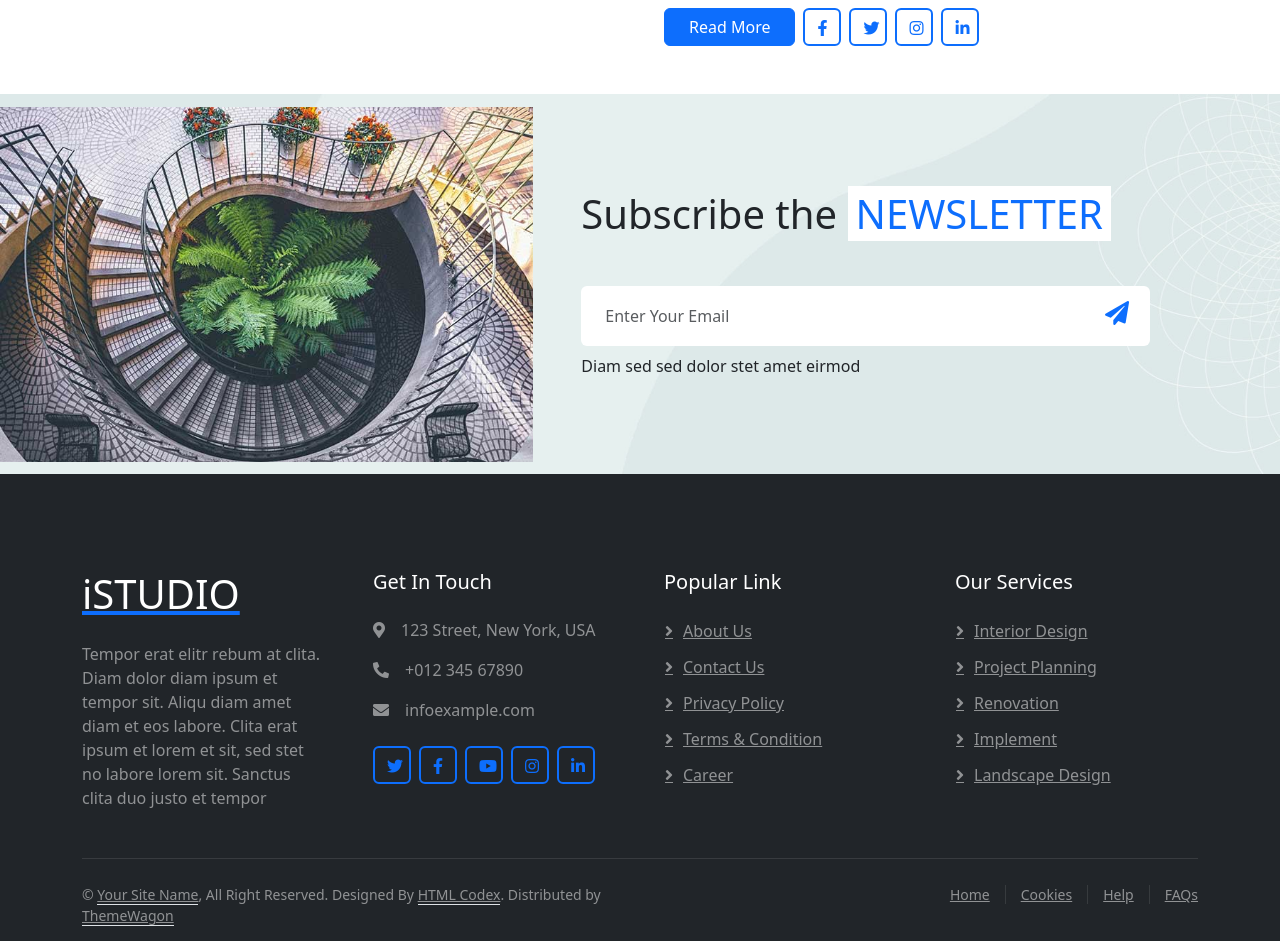
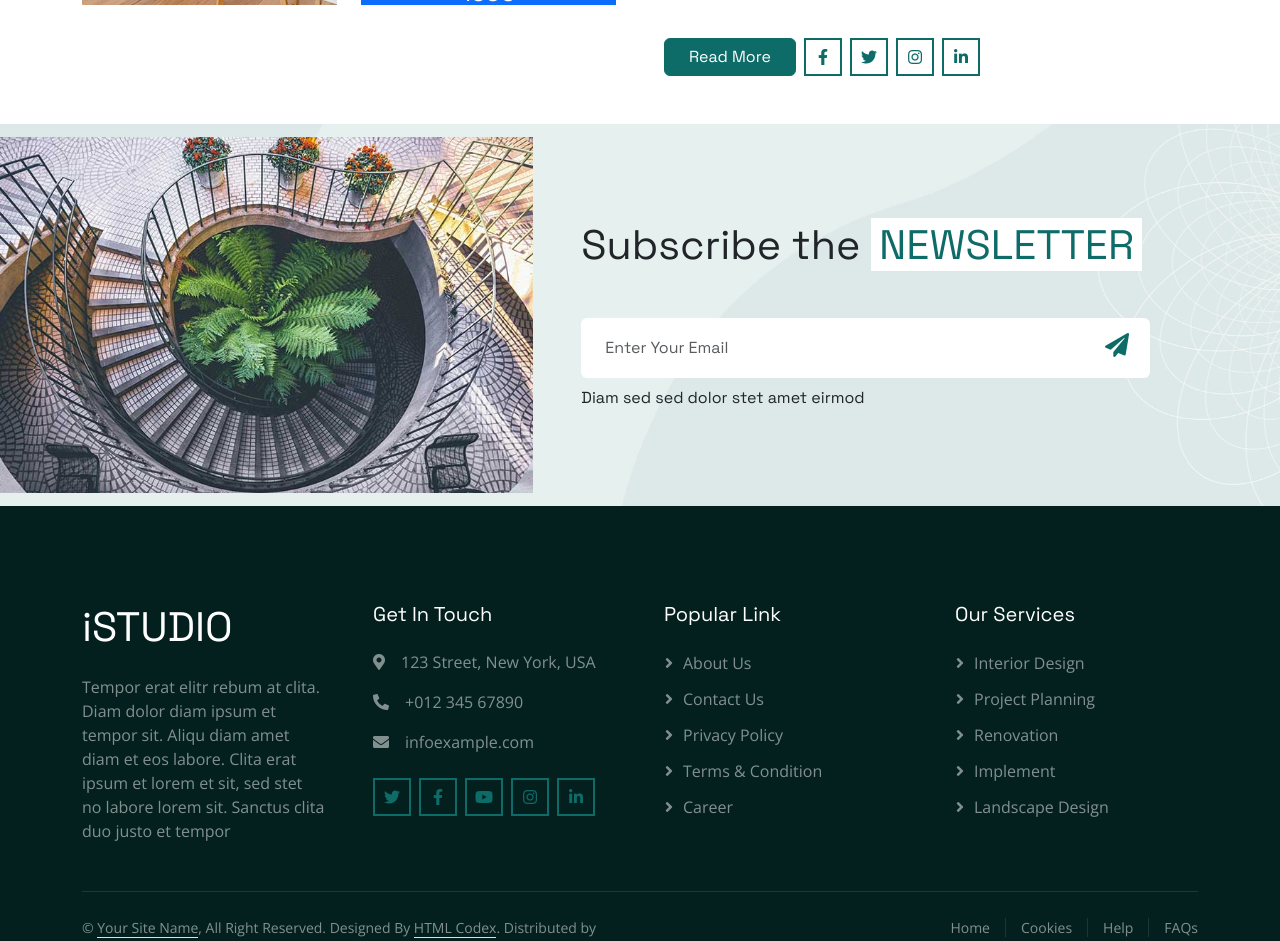
Before and after one commit to Aliantek/Caritas, an Angular app: page / in a window 1280 px wide. Shown: the part 1260-2201 px from the top of the page. Built offline with nearby package versions, Linux system fonts and the light colour scheme.

Commit message:
update/ se aplican estilos primarios

```diff
--- a/angular.json
+++ b/angular.json
@@ -27,18 +27,18 @@
               "src/assets"
             ],
             "styles": [
-              "src/styles.css",
+              "node_modules/bootstrap/dist/css/bootstrap.min.css",
               "src/assets/lib/animate/animate.min.css",
-              "node_modules/bootstrap/dist/css/bootstrap.min.css",
-              "src/assets/lib/owlcarousel/assets/owl.carousel.min.css"
+              "src/assets/lib/owlcarousel/assets/owl.carousel.min.css",
+              "src/styles.css"
             ],
             "scripts": [
-              "src/js/main.js",
+              "node_modules/bootstrap/dist/js/bootstrap.bundle.min.js",
               "src/assets/lib/wow/wow.min.js",
               "src/assets/lib/easing/easing.min.js",
               "src/assets/lib/waypoints/waypoints.min.js",
               "src/assets/lib/owlcarousel/owl.carousel.min.js",
-              "node_modules/bootstrap/dist/js/bootstrap.bundle.min.js"
+              "src/js/main.js"
             ]
           },
           "configurations": {
--- a/src/app/pages/home/home.component.html
+++ b/src/app/pages/home/home.component.html
@@ -57,3 +57,4 @@
 <app-about></app-about>
 <app-contact></app-contact>
 <app-footer></app-footer>
+<app-bttp></app-bttp>
--- a/src/app/pages/home/home.component.ts
+++ b/src/app/pages/home/home.component.ts
@@ -3,10 +3,11 @@ import { HeaderComponent } from '../../shared/header/header.component';
 import { FooterComponent } from '../../shared/footer/footer.component';
 import { AboutComponent } from '../about/about.component';
 import { ContactComponent } from '../contact/contact.component';
+import { BttpComponent } from '../../shared/bttp/bttp.component';
 
 @Component({
   selector: 'app-home',
-  imports: [HeaderComponent, FooterComponent, AboutComponent, ContactComponent],
+  imports: [HeaderComponent, FooterComponent, AboutComponent, ContactComponent, BttpComponent],
   templateUrl: './home.component.html',
   styleUrl: './home.component.css'
 })
--- a/src/styles.css
+++ b/src/styles.css
@@ -1,15 +1,27 @@
 /********** Template CSS **********/
+
+body {
+  font-family: "Space Grotesk", sans-serif;
+}
+
+a {
+  text-decoration: none !important;
+}
+
+:root {
+  --bs-primary: rgba(13, 107, 104);
+}
 
 /*** Spinner ***/
 #spinner {
   opacity: 0;
   visibility: hidden;
-    transition: opacity .5s ease-out, visibility 0s linear .5s;
+  transition: opacity 0.5s ease-out, visibility 0s linear 0.5s;
   z-index: 99999;
 }
 
 #spinner.show {
-    transition: opacity .5s ease-out, visibility 0s linear 0s;
+  transition: opacity 0.5s ease-out, visibility 0s linear 0s;
   visibility: visible;
   opacity: 1;
 }
@@ -24,7 +36,19 @@
 
 /*** Button ***/
 .btn {
-    transition: .5s;
+  transition: 0.5s;
+}
+
+.btn-primary {
+  color: rgb(255, 255, 255);
+  background-color: rgb(13, 107, 104);
+  border-color: rgb(13, 107, 104);
+}
+
+.btn-primary:hover {
+  color: rgb(255, 255, 255);
+  background-color: rgb(11, 91, 88);
+  border-color: rgb(10, 86, 83);
 }
 
 .btn-square {
@@ -50,13 +74,13 @@
   align-items: center;
   justify-content: center;
   font-weight: normal;
+  border-radius: 0;
 }
-
 
 /*** Navbar ***/
 .sticky-top {
   top: -150px;
-    transition: .5s;
+  transition: 0.5s;
 }
 
 .navbar {
@@ -74,7 +98,7 @@
 
 .navbar .navbar-nav .nav-link:hover,
 .navbar .navbar-nav .nav-link.active {
-    color: var(--bs-primary)
+  color: var(--bs-primary);
 }
 
 .navbar .dropdown-toggle::after {
@@ -93,7 +117,7 @@
 }
 
 @media (max-width: 991.98px) {
-    .navbar .navbar-nav .nav-link  {
+  .navbar .navbar-nav .nav-link {
     margin-left: 0;
     padding: 10px 0;
   }
@@ -107,27 +131,26 @@
     top: 150%;
     opacity: 0;
     visibility: hidden;
-        transition: .5s;
+    transition: 0.5s;
   }
 
   .navbar .nav-item:hover .dropdown-menu {
     top: 100%;
     visibility: visible;
-        transition: .5s;
+    transition: 0.5s;
     opacity: 1;
   }
 }
-
 
 /*** Hero Header ***/
 .hero-header {
   margin-top: -100px;
   padding-top: 150px;
-    background: url('assets/img_base/hero-bg.jpg') top center no-repeat;
+  background: url("assets/img_base/hero-bg.jpg") top center no-repeat;
   background-size: cover;
 }
 
-.hero-header .breadcrumb-item+.breadcrumb-item::before {
+.hero-header .breadcrumb-item + .breadcrumb-item::before {
   color: var(--light);
 }
 
@@ -165,7 +188,7 @@
   width: 15px;
   height: 15px;
   border: 2px solid var(--bs-white);
-    transition: .5s;
+  transition: 0.5s;
 }
 
 .header-carousel .owl-dot.active {
@@ -173,6 +196,15 @@
   background: var(--bs-white);
 }
 
+.text-primary {
+  color: rgb(13, 107, 104) !important;
+}
+
+.display-1 {
+  font-size: calc(1.625rem + 4.5vw);
+  font-weight: 400;
+  line-height: 1.2;
+}
 
 /*** About ***/
 .about-img {
@@ -191,10 +223,9 @@
   background-size: contain;
 }
 
-
 /*** Project ***/
 .project-item img {
-    transition: .5s;
+  transition: 0.5s;
 }
 
 .project-item:hover img {
@@ -212,16 +243,15 @@
   flex-direction: column;
   align-items: flex-start;
   justify-content: flex-end;
-    background: linear-gradient(rgba(255, 255, 255, .1) 50%, var(--bs-dark));
+  background: linear-gradient(rgba(255, 255, 255, 0.1) 50%, var(--bs-dark));
   z-index: 1;
 }
-
 
 /*** Service ***/
 .service-item {
   position: relative;
   padding: 30px 25px;
-    transition: .5s;
+  transition: 0.5s;
 }
 
 .service-item.bg-primary:hover {
@@ -230,7 +260,7 @@
 
 .service-item.bg-primary p {
   color: var(--bs-light);
-    transition: .5s;
+  transition: 0.5s;
 }
 
 .service-item.bg-primary:hover p {
@@ -243,13 +273,12 @@
 
 .service-item.bg-light p {
   color: var(--bs-secondary);
-    transition: .5s;
+  transition: 0.5s;
 }
 
 .service-item.bg-light:hover p {
   color: var(--bs-light);
 }
-
 
 .service-item .service-img h3 {
   position: absolute;
@@ -261,7 +290,7 @@
 .service-item.bg-primary .service-img h3 {
   background: var(--bs-primary);
   color: var(--bs-white);
-    transition: .5s;
+  transition: 0.5s;
 }
 
 .service-item.bg-primary:hover .service-img h3 {
@@ -272,7 +301,7 @@
 .service-item.bg-light .service-img h3 {
   background: var(--bs-light);
   color: var(--bs-dark);
-    transition: .5s;
+  transition: 0.5s;
 }
 
 .service-item.bg-light:hover .service-img h3 {
@@ -280,10 +309,9 @@
   color: var(--bs-white);
 }
 
-
 /*** Our Team ***/
 .team-item img {
-    transition: .5s;
+  transition: 0.5s;
 }
 
 .team-item:hover img {
@@ -301,7 +329,7 @@
   flex-direction: column;
   align-items: flex-start;
   justify-content: flex-end;
-    background: linear-gradient(rgba(255, 255, 255, .1) 50%, var(--bs-dark));
+  background: linear-gradient(rgba(255, 255, 255, 0.1) 50%, var(--bs-dark));
   z-index: 1;
 }
 
@@ -311,7 +339,6 @@
   color: var(--bs-white);
   background: var(--bs-primary);
 }
-
 
 /*** Testimonial ***/
 .testimonial-img {
@@ -362,7 +389,7 @@
   height: 15px;
   background: var(--bs-white);
   border: 2px solid var(--bs-primary);
-    transition: .5s;
+  transition: 0.5s;
 }
 
 .testimonial-carousel .owl-dot.active {
@@ -382,10 +409,9 @@
   }
 }
 
-
 /*** Newsletter ***/
 .newsletter {
-    background: url('assets//img_base/hero-bg.jpg') bottom right no-repeat;
+  background: url("assets//img_base/hero-bg.jpg") bottom right no-repeat;
   background-size: cover;
 }
 
@@ -394,33 +420,37 @@
     max-width: 100% !important;
   }
 
-    .newsletter .newsletter-text  {
-        padding-right: calc(((100% - 960px) / 2) + .75rem);
+  .newsletter .newsletter-text {
+    padding-right: calc(((100% - 960px) / 2) + 0.75rem);
   }
 }
 
 @media (min-width: 1200px) {
-    .newsletter .newsletter-text  {
-        padding-right: calc(((100% - 1140px) / 2) + .75rem);
+  .newsletter .newsletter-text {
+    padding-right: calc(((100% - 1140px) / 2) + 0.75rem);
   }
 }
 
 @media (min-width: 1400px) {
-    .newsletter .newsletter-text  {
-        padding-right: calc(((100% - 1320px) / 2) + .75rem);
+  .newsletter .newsletter-text {
+    padding-right: calc(((100% - 1320px) / 2) + 0.75rem);
   }
 }
 
+/*** Footer ***/
 
-/*** Footer ***/
+.bg-dark {
+  background-color: rgb(3, 32, 31) !important;
+}
+
 .footer .btn.btn-link {
   display: block;
   margin-bottom: 10px;
   padding: 0;
   text-align: left;
-    color: rgba(255,255,255,.5);
+  color: rgba(255, 255, 255, 0.5);
   font-weight: normal;
-    transition: .3s;
+  transition: 0.3s;
 }
 
 .footer .btn.btn-link:hover {
@@ -440,11 +470,11 @@
 .footer .copyright {
   padding: 25px 0;
   font-size: 14px;
-    border-top: 1px solid rgba(256, 256, 256, .1);
+  border-top: 1px solid rgba(256, 256, 256, 0.1);
 }
 
 .footer .copyright a {
-    color: rgba(255,255,255,.5);
+  color: rgba(255, 255, 255, 0.5);
 }
 
 .footer .copyright a:hover {
@@ -454,7 +484,7 @@
 .footer .footer-menu a {
   margin-right: 15px;
   padding-right: 15px;
-    border-right: 1px solid rgba(255, 255, 255, .1);
+  border-right: 1px solid rgba(255, 255, 255, 0.1);
 }
 
 .footer .footer-menu a:last-child {
@@ -462,3 +492,31 @@
   padding-right: 0;
   border-right: none;
 }
+
+.footer {
+  font-family: "Open Sans", sans-serif;
+}
+
+.text-white {
+  color: rgb(255, 255, 255) !important;
+  font-family: "Space Grotesk", sans-serif;
+}
+
+h1 {
+  font-size: calc(1.375rem + 1.5vw);
+}
+
+h5 {
+  font-size: 1.25rem;
+}
+
+.btn-outline-primary {
+  color: rgb(13, 107, 104);
+  border-color: rgb(13, 107, 104);
+}
+
+.btn-outline-primary:hover {
+  color: white;
+  border-color: rgb(13, 107, 104);
+  background-color: rgb(13, 107, 104);
+}
```
Lines whose indentation alone changed are shown as unchanged.
